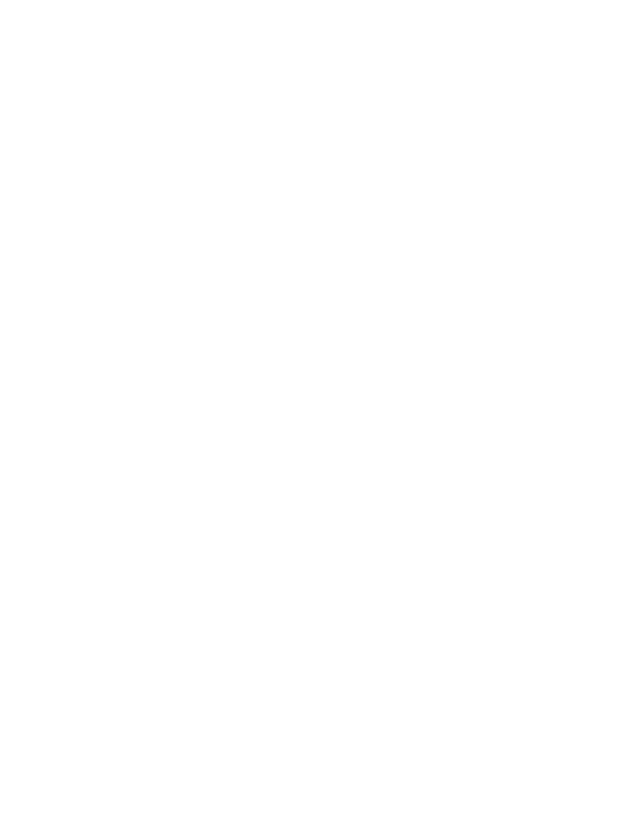
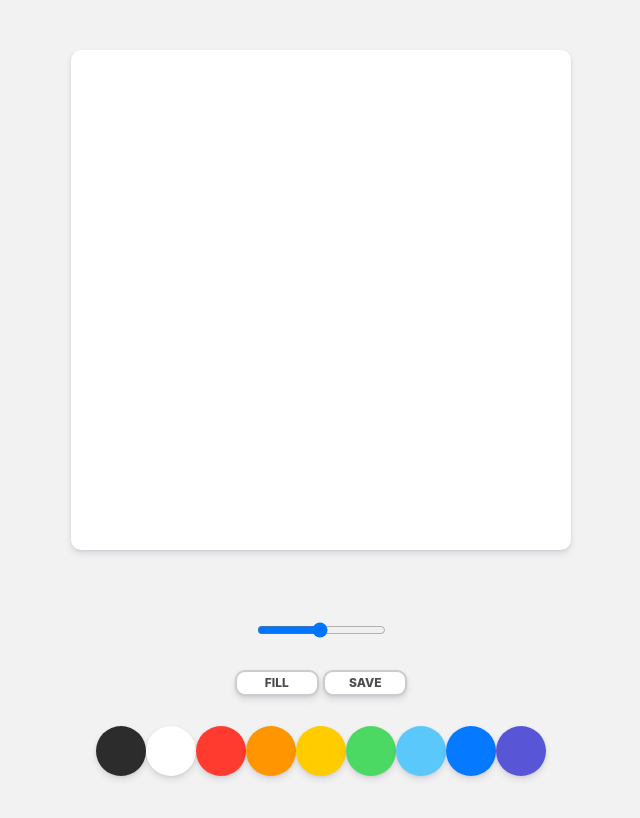
Before and after one commit to inthefielddd/paint_js, a plain HTML site: page index.html in a window 1280 px wide. Shown: the whole page, without its empty margins (319-959 px from the left). Drawn offline with Linux system fonts and the light colour scheme.

Commit message:
add canvas

```diff
--- a/app.js
+++ b/app.js
@@ -0,0 +1,42 @@
+const canvas = document.getElementById("jsCanvas");
+const ctx = canvas.getContext("2d");
+
+ctx.strokeStyle = "#2c2c2c";
+ctx.lineWidth = 2.5;
+// const range = document.getElementById("jsRange");
+// const fill = document.getElementById("jsMode");
+// const save = document.getElementById("jsSave");
+
+let painting = false;
+
+//마우스가 캔버스를 벗어났을때
+function stopPainting() {
+    painting = false;
+}
+
+function startPainting() {
+    painting = true;
+}
+//마우스가 위에 올라갔을때 발생하는 이벤트
+function onMouseMove(e) {
+    const x = e.offsetX;
+    const y = e.offsetY;
+}
+
+//마우스를 클릭했을때 발생
+function onMouseDown(e) {
+    console.log(e);
+    painting = true;
+}
+
+//마우스 클릭을 놓았을때 발생
+function onMouseUp(e) {
+    stopPainting();
+}
+
+if (canvas) {
+    canvas.addEventListener("mousemove", onMouseMove);
+    canvas.addEventListener("mousedown", startPainting);
+    canvas.addEventListener("mouseup", stopPainting);
+    canvas.addEventListener("mouseleave", stopPainting);
+}
--- a/index.html
+++ b/index.html
@@ -4,9 +4,32 @@
     <meta charset="UTF-8">
     <meta name="viewport" content="width=device-width, initial-scale=1.0">
     <link rel="stylesheet" href="style.css">
+    <link rel="stylesheet" href="style.css">
     <title>Paint JS</title>
 </head>
 <body>
-    <script src="app.js">
+    <canvas id="jsCanvas" class="canvas"></canvas>
+
+    <div class="controls">
+        <div class="controls__range">
+            <input type="range"  id="jsRange" min="0.1" max="5" value="2.5" step="0.1" >
+        </div>
+        <div class="controls__btns">
+            <button id="jsMode">Fill</button>
+            <button id="jsSave">Save</button>
+        </div>
+        <div class="controls__colors" id="jsColor">
+            <div class="controls__color" style="background-color:#2c2c2c"></div>
+            <div class="controls__color" style="background-color:white"></div>
+            <div class="controls__color" style="background-color:#FF3B30"></div>
+            <div class="controls__color" style="background-color:#FF9500"></div>
+            <div class="controls__color" style="background-color:#ffcc00"></div>
+            <div class="controls__color" style="background-color:#4cd963"></div>
+            <div class="controls__color" style="background-color:#5ac8fa"></div>
+            <div class="controls__color" style="background-color:#0579ff"></div>
+            <div class="controls__color" style="background-color:#5856D6"></div>
+        </div>
+    </div>
+    <script src="app.js"></script>
 </body>
 </html>
--- /dev/null
+++ b/reset.css
@@ -0,0 +1,43 @@
+html, body, div, span, applet, object, iframe,
+h1, h2, h3, h4, h5, h6, p, blockquote, pre,
+a, abbr, acronym, address, big, cite, code,
+del, dfn, em, img, ins, kbd, q, s, samp,
+small, strike, strong, sub, sup, tt, var,
+b, u, i, center,
+dl, dt, dd, ol, ul, li,
+fieldset, form, label, legend,
+table, caption, tbody, tfoot, thead, tr, th, td,
+article, aside, canvas, details, embed,
+figure, figcaption, footer, header, hgroup,
+menu, nav, output, ruby, section, summary,
+time, mark, audio, video {
+	margin: 0;
+	padding: 0;
+	border: 0;
+	font-size: 100%;
+	font: inherit;
+	vertical-align: baseline;
+}
+/* HTML5 display-role reset for older browsers */
+article, aside, details, figcaption, figure,
+footer, header, hgroup, menu, nav, section {
+	display: block;
+}
+body {
+	line-height: 1;
+}
+ol, ul {
+	list-style: none;
+}
+blockquote, q {
+	quotes: none;
+}
+blockquote:before, blockquote:after,
+q:before, q:after {
+	content: '';
+	content: none;
+}
+table {
+	border-collapse: collapse;
+	border-spacing: 0;
+}
--- a/style.css
+++ b/style.css
@@ -0,0 +1,64 @@
+@import "reset.css";
+
+body{
+    background-color: #f2f2f2;
+    font-family: -apple-system, BlinkMacSystemFont, 'Segoe UI', Roboto, Oxygen, Ubuntu, Cantarell, 'Open Sans', 'Helvetica Neue', sans-serif;
+    display:flex;
+    flex-direction: column;
+    align-items: center;
+    padding:50px 0;
+}
+
+.canvas{
+    width:500px;
+    height: 500px;
+    background-color: white;
+    border-radius: 10px;
+    box-shadow: 0 4px 6px rgba(50, 50, 93, 0.11), 0 1px 3px rgba(0, 0, 0, 0.08);
+}
+
+.controls{
+    margin-top:70px;
+    display:flex;
+    flex-direction: column;
+    align-items: center;
+
+}
+.controls .controls__range{
+    margin-bottom: 30px;
+}
+.controls .controls__btns{
+    margin-bottom:30px;
+}
+
+.controls__btns button{
+    all:unset;
+    cursor: pointer;
+    background-color: white;
+    padding:5px 0px;
+    width:80px;
+    text-align: center;
+    border-radius: 10px;
+    box-shadow: 0 4px 6px rgba(50, 50, 93, 0.11), 0 1px 3px rgba(0, 0, 0, 0.08);
+    border:2px solid rgba(0,0,0,0.2);
+    color:rgba(0,0,0,0.7);
+    text-transform: uppercase;
+    font-weight: 800;
+    font-size: 12px;
+}
+
+.controls__btns button:active{
+    transform: scale(0.98);
+}
+
+.controls .controls__colors{
+    display:flex;
+}
+.controls__colors .controls__color{
+    width: 50px;
+    height: 50px;
+    line-height: 50px;
+    border-radius: 50%;
+    cursor: pointer;
+    box-shadow: 0 4px 6px rgba(50, 50, 93, 0.11), 0 1px 3px rgba(0, 0, 0, 0.08);
+    }
```
Also changed, not shown: 1 other file.
